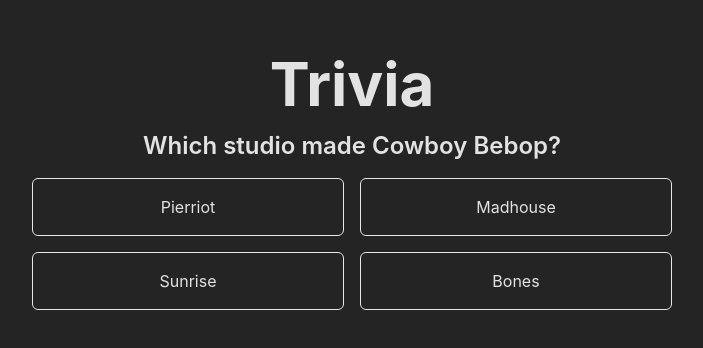
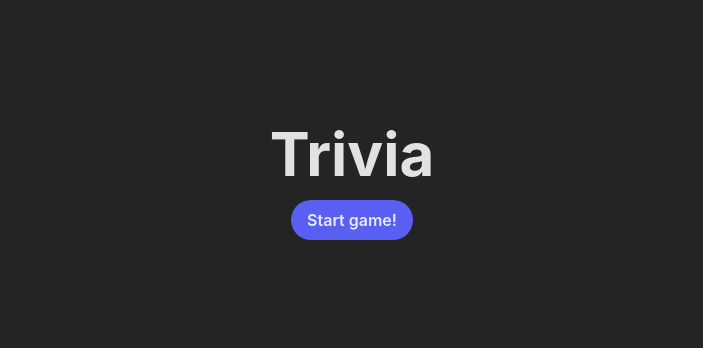
Before and after one commit to facindito/trivia, a React (Vite) app: page / in a window 1280 px wide. Shown: the part 218-566 px from the top of the page, without its empty margins (288-991 px from the left). Built offline with nearby package versions, Linux system fonts and the light colour scheme.

Commit message:
add questions storage

```diff
--- a/package.json
+++ b/package.json
@@ -11,7 +11,8 @@
   },
   "dependencies": {
     "react": "18.2.0",
-    "react-dom": "18.2.0"
+    "react-dom": "18.2.0",
+    "zustand": "^4.4.1"
   },
   "devDependencies": {
     "@types/react": "18.2.15",
--- a/src/App.jsx
+++ b/src/App.jsx
@@ -1,26 +1,29 @@
-import { useEffect, useState } from 'react'
-import getQuestions from './services/getQuestions'
 import { Question } from './components/Question'
+import { useQuestionsStore } from './store/questions'
 
 export default function App () {
-  const [questions, setQuestions] = useState([])
+  const getQuestionStore = useQuestionsStore(state => state.getQuestionStore)
+  const questions = useQuestionsStore(state => state.questions)
 
-  const currentQuestion = questions[0] || null
-
-  useEffect(() => {
-    getQuestions()
-      .then(resp => {
-        setQuestions(resp)
-      })
-  }, [])
+  const handleClick = () => {
+    getQuestionStore(10)
+  }
 
   return (
-    <div className='flex flex-col justify-center items-center min-h-screen max-w-2xl mx-auto p-4'>
-      <h1 className='font-bold text-6xl text-center mb-4'>Trivia</h1>
+    <div className='flex flex-col justify-center items-center gap-4 min-h-screen max-w-2xl mx-auto p-4'>
+      <h1 className='font-bold text-6xl text-center'>Trivia</h1>
+      {questions.length === 0 && (
+        <button
+          onClick={handleClick}
+          className='px-4 py-2 font-semibold bg-[#585FF2] text-[ECECFE] rounded-full'
+        >
+          Start game!
+        </button>
+      )}
       {
-        currentQuestion && (
+        questions.length > 0 && (
           <main className='min-w-full'>
-            <Question question={currentQuestion} />
+            <Question />
           </main>
         )
       }
--- a/src/components/Question.jsx
+++ b/src/components/Question.jsx
@@ -1,6 +1,11 @@
+import { useQuestionsStore } from '../store/questions'
 import { Text } from './Text'
 
-export function Question ({ question }) {
+export function Question () {
+  const questions = useQuestionsStore(state => state.questions)
+  const currentQuestion = useQuestionsStore(state => state.currentQuestion)
+  const question = questions[currentQuestion]
+
   return (
     <>
       <h2 className='text-center mb-4 font-semibold text-2xl'>
--- /dev/null
+++ b/src/store/questions.js
@@ -0,0 +1,11 @@
+import { create } from 'zustand'
+import getQuestions from '../services/getQuestions'
+
+export const useQuestionsStore = create((set, get) => ({
+  questions: [],
+  currentQuestion: 0,
+  getQuestionStore: async (limit) => {
+    const questions = await getQuestions({ limit })
+    set({ questions })
+  }
+}))
```
Also changed, not shown: 1 other file (tests, documents, lock files or other folders).
